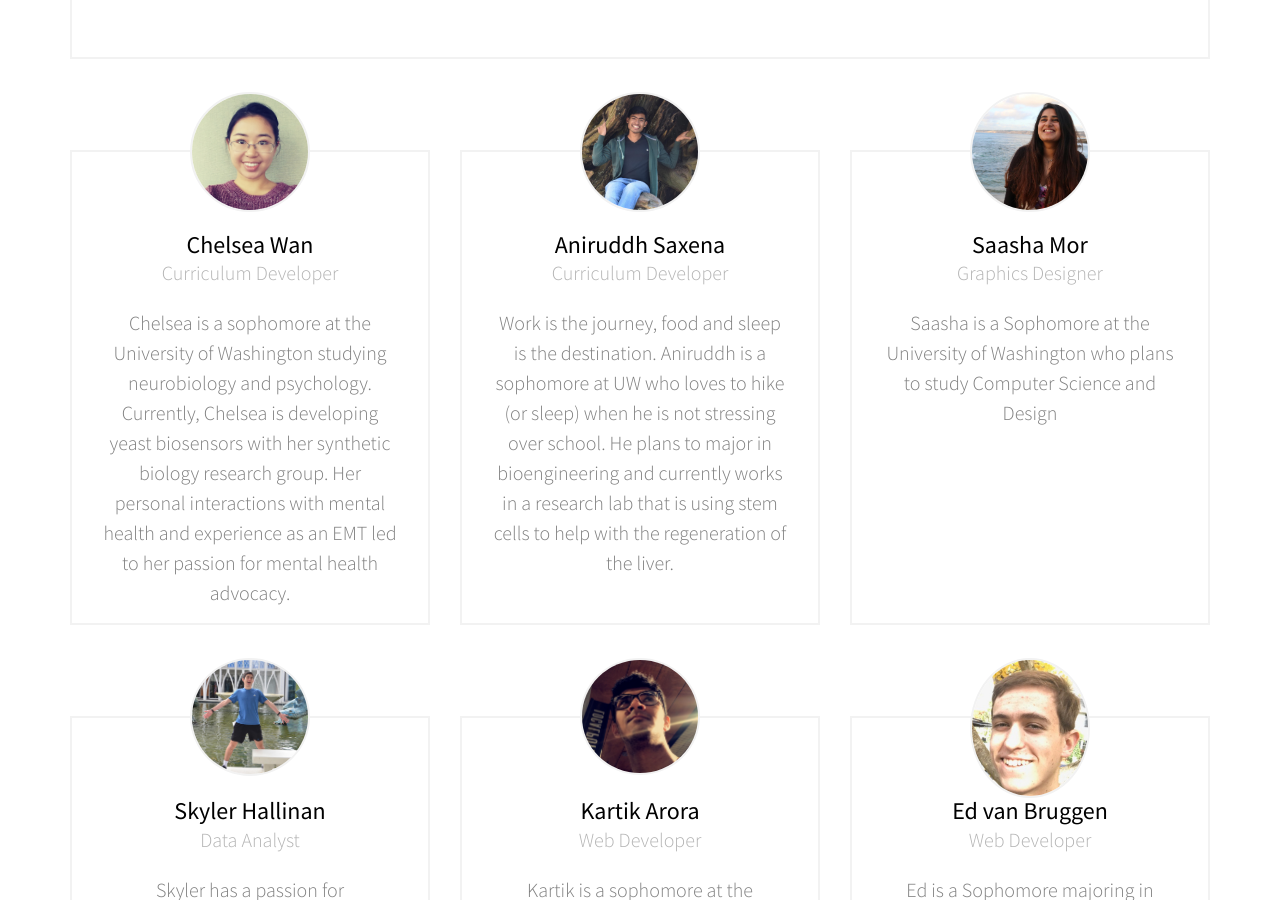
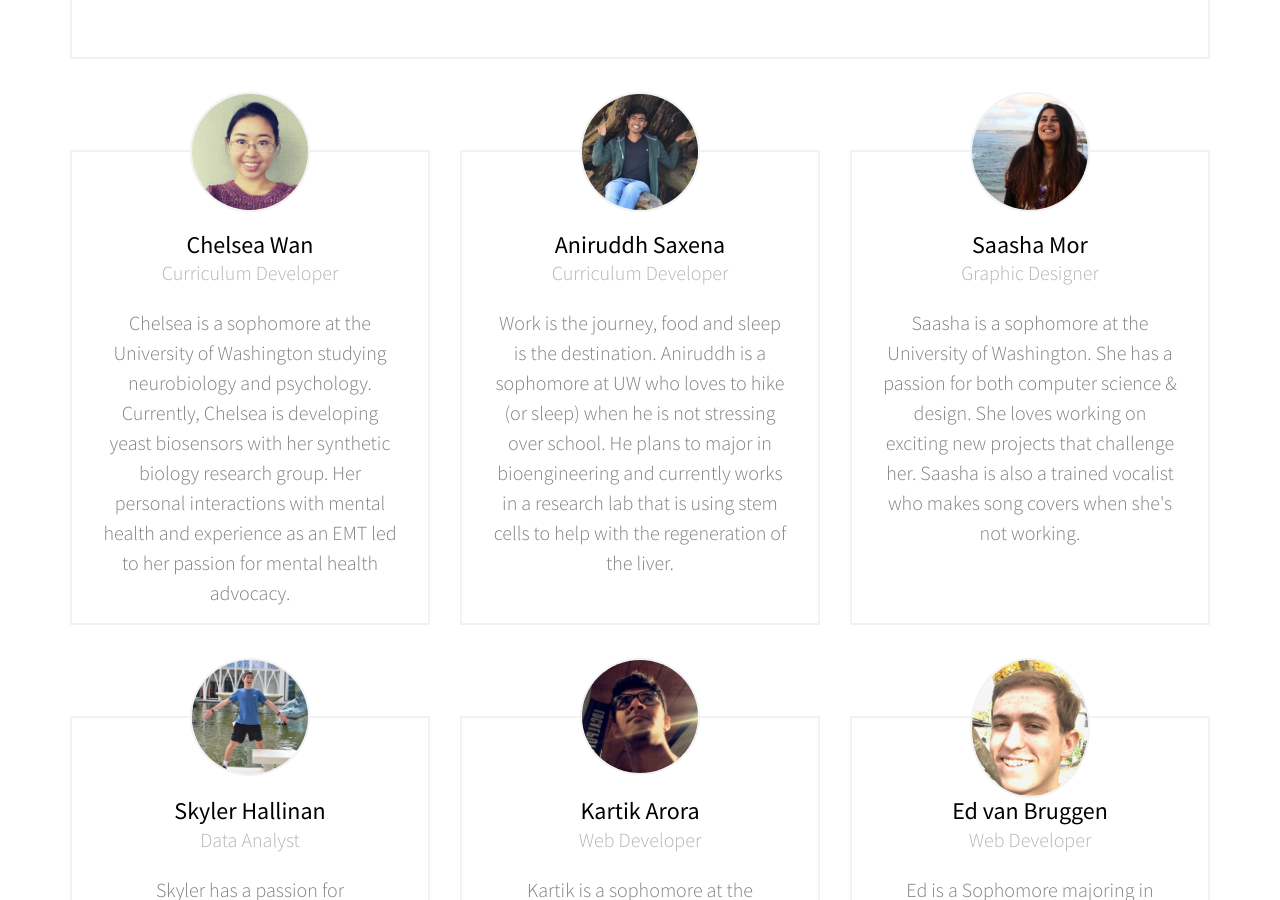
Before and after one commit to edvb/projectmhea.org, a Jekyll site: the page built from index.md, in a window 1280 px wide and 900 px high, scrolled down 4678 px. Built offline with Jekyll 4.4.1, drawn with Linux system fonts in a browser that asks for light colours; some web fonts are replaced.

Commit message:
Update Saasha's bio

```diff
--- a/_data/people.yml
+++ b/_data/people.yml
@@ -18,8 +18,8 @@ people:
       desc: 'Work is the journey, food and sleep is the destination. Aniruddh is a sophomore at UW who loves to hike (or sleep) when he is not stressing over school. He plans to major in bioengineering and currently works in a research lab that is using stem cells to help with the regeneration of the liver.'
       image: 'aniruddh.jpg'
     - name: 'Saasha Mor'
-      position: 'Graphics Designer'
-      desc: 'Saasha is a Sophomore at the University of Washington who plans to study Computer Science and Design'
+      position: 'Graphic Designer'
+      desc: "Saasha is a sophomore at the University of Washington. She has a passion for both computer science & design. She loves working on exciting new projects that challenge her. Saasha is also a trained vocalist who makes song covers when she's not working."
       image: 'saasha.jpg'
     size: '4'
     height: '475'
```
